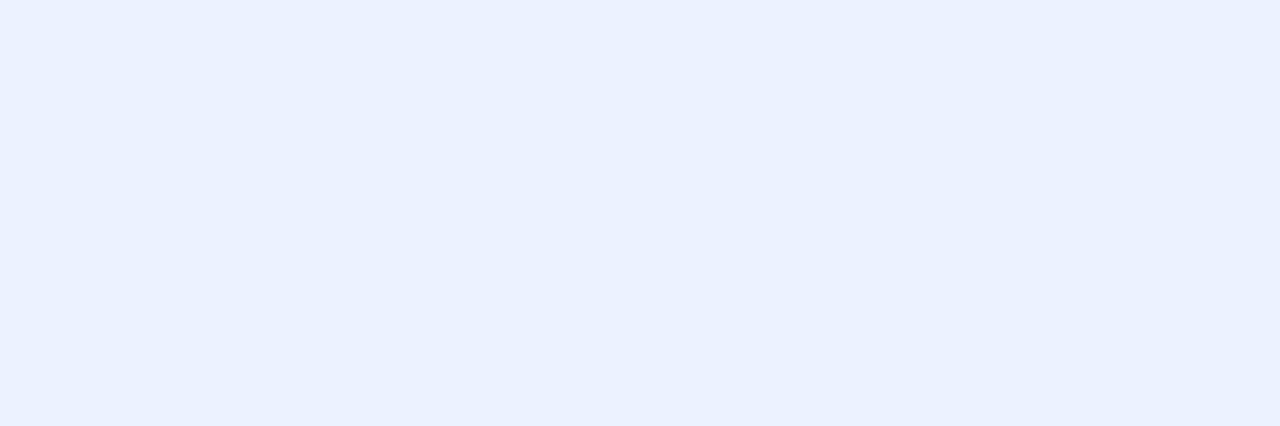
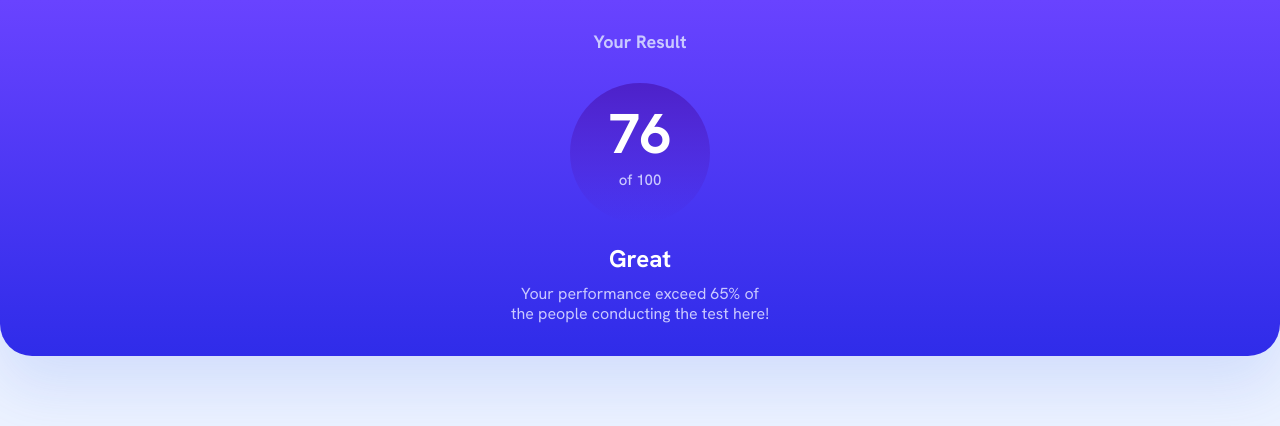
Before and after one commit to aniabaishvili/results-summary-component, a React (Create React App) app: page / in a window 1280 px wide. Shown: the top 426 px of the page. Built offline with nearby package versions, Linux system fonts and the light colour scheme.

Commit message:
add header

```diff
--- a/src/App.css
+++ b/src/App.css
@@ -1,4 +1,4 @@
 body{
-    background: #ECF2FF;
-
-  }
+    margin:0;
+    padding: 0;
+}
--- a/src/App.js
+++ b/src/App.js
@@ -1,14 +1,16 @@
 // import logo from './logo.svg';
 import './App.css';
+import Header from './components/Header/Header';
+import Main from './components/Header/Header';
 
 function App() {
    return(
-    <div className='container'>
-        <header></header>
-        <main></main>
+    <div className="container">
+        <Header/>
+        {/* <Main/> */}
 
     </div>
-   )
+   );
 
 }
 
--- a/src/components/Header/Header.css
+++ b/src/components/Header/Header.css
@@ -0,0 +1,68 @@
+.header{
+    width:100%;
+    height:356px;
+    background: linear-gradient(180deg, #7755FF 0%, #6943FF 0.01%, #2F2CE9 100%);
+    box-shadow: 0px 30px 60px 0px #3D6CEC26;
+    border-radius: 0px 0px 32px 32px;
+
+}
+
+h3{
+    color: #CAC9FF;
+    font-size: 18px;
+    line-height: 23px;
+    font-weight: 700;
+    text-align: center;
+    margin: 0;
+    padding-top: 30px;
+}
+
+.number-div{
+    width:140px;
+    height:140px;
+    margin:30px auto auto auto;
+    background:linear-gradient(180deg, #4D21C9 0%, rgba(37, 33, 201, 0) 100%, rgba(37, 33, 201, 0) 100%);
+    border-radius: 50%;
+    text-align: center;
+
+
+}
+
+h1{
+    color: #FFF;
+    font-weight: 800;
+    font-size: 56px;
+    line-height: 72px;
+    margin: 0;
+    padding-top: 15px;
+
+}
+
+h5{
+    color: #CAC9FF;
+    font-size: 15px;
+    line-height: 20px;
+    margin: 0;
+    font-weight: 500;
+}
+
+h2{
+    color:#FFF;
+    font-size: 24px;
+    line-height: 31px;
+    font-weight: 700;
+    text-align: center;
+    margin: 20px auto auto auto;
+
+}
+
+.text-p{
+    color: #CAC9FF;
+    font-weight: 400;
+    font-size: 16px;
+    line-height: 20px;
+    text-align: center;
+    width:260px;
+    height:42px;
+    margin:10px auto auto auto;
+}
--- a/src/components/Header/Header.js
+++ b/src/components/Header/Header.js
@@ -0,0 +1,19 @@
+import './Header.css'
+
+function Header(){
+    return(
+    <div className="header">
+        <h3>Your Result</h3>
+        <div className='number-div'>
+            <h1>76</h1>
+            <h5>of 100</h5>
+        </div>
+        <div className='text'>
+            <h2>Great</h2>
+            <p className='text-p'>Your performance exceed 65% of the people conducting the test here!</p>
+        </div>
+    </div>
+    )
+}
+
+export default Header;
--- a/src/index.css
+++ b/src/index.css
@@ -1,13 +1,10 @@
+@import url('https://fonts.googleapis.com/css2?family=Hanken+Grotesk:wght@400;500;600;700&display=swap');
+
 body {
-  margin: 0;
-  font-family: -apple-system, BlinkMacSystemFont, 'Segoe UI', 'Roboto', 'Oxygen',
-    'Ubuntu', 'Cantarell', 'Fira Sans', 'Droid Sans', 'Helvetica Neue',
-    sans-serif;
-  -webkit-font-smoothing: antialiased;
-  -moz-osx-font-smoothing: grayscale;
+     background: #ECF2FF;
+     font-family: 'Hanken Grotesk';
+     margin:0;
+     padding: 0;
+
+
 }
-
-code {
-  font-family: source-code-pro, Menlo, Monaco, Consolas, 'Courier New',
-    monospace;
-}
```
